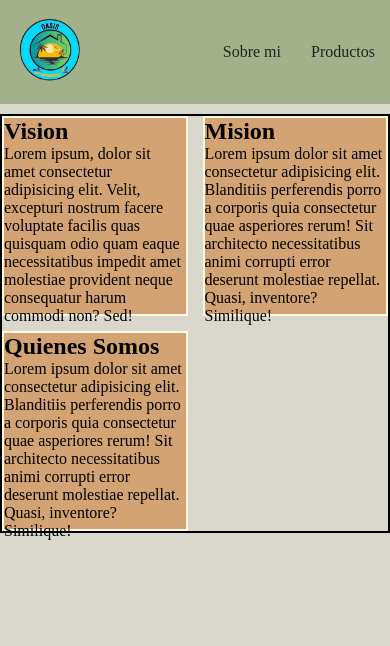
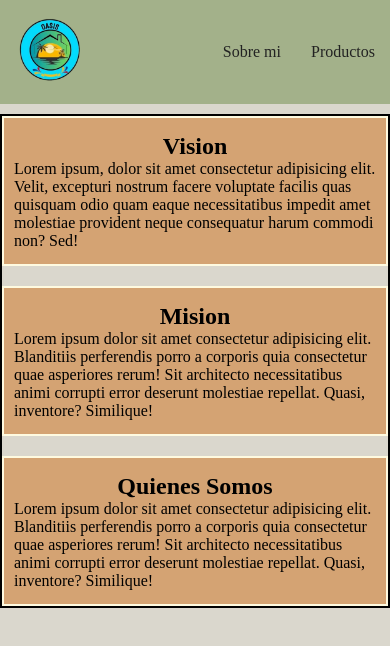
Before and after one commit to Mattewska/oasis, a React (Vite) app: page /aboutMe in a window 390 px wide. Shown: the top 646 px of the page. Built offline with nearby package versions, Linux system fonts and the light colour scheme.

Commit message:
Agregue responsividad con grid

```diff
--- a/src/pages/aboutMe/AboutMe.css
+++ b/src/pages/aboutMe/AboutMe.css
@@ -1,14 +1,21 @@
 .aboutme {
     margin: auto;
-    max-width: 150rem;
+    max-width: 100rem;
     display: grid;
     border: #000 solid 2px;
-    grid-template-columns: 2fr 2fr;
-    grid-auto-rows: 20rem;
-    justify-content: center;
-    gap: 1.5rem;
+    grid-template-columns: repeat(
+        auto-fill,
+        minmax(300px, 1fr)
+    );
+    grid-auto-rows: 15rem;
+    gap: 20px;
 }
 .textContainer{
     border: 2px solid #fefae0;
     background-color: #d4a373;
+    padding: 1rem;
+    display: flex;
+    align-items: center;
+    justify-content: center;
+    flex-direction: column;
 }
```
